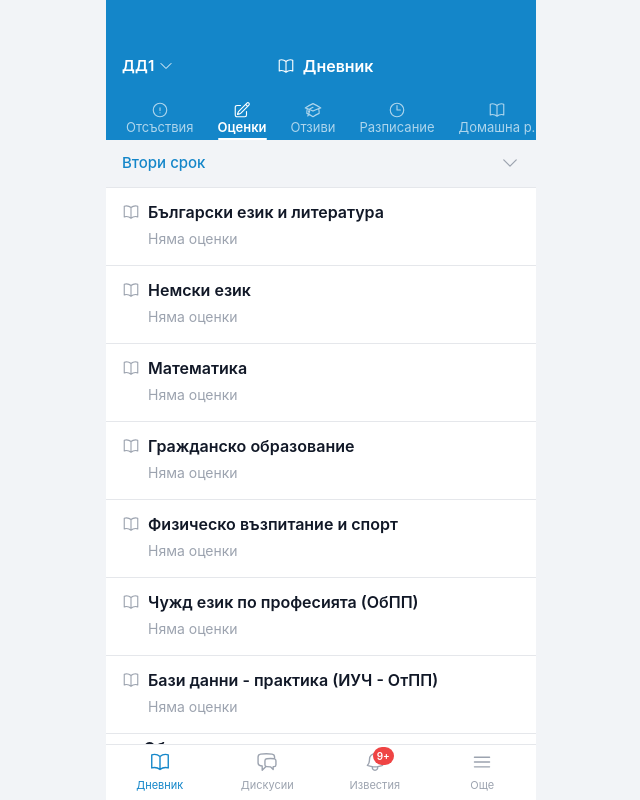
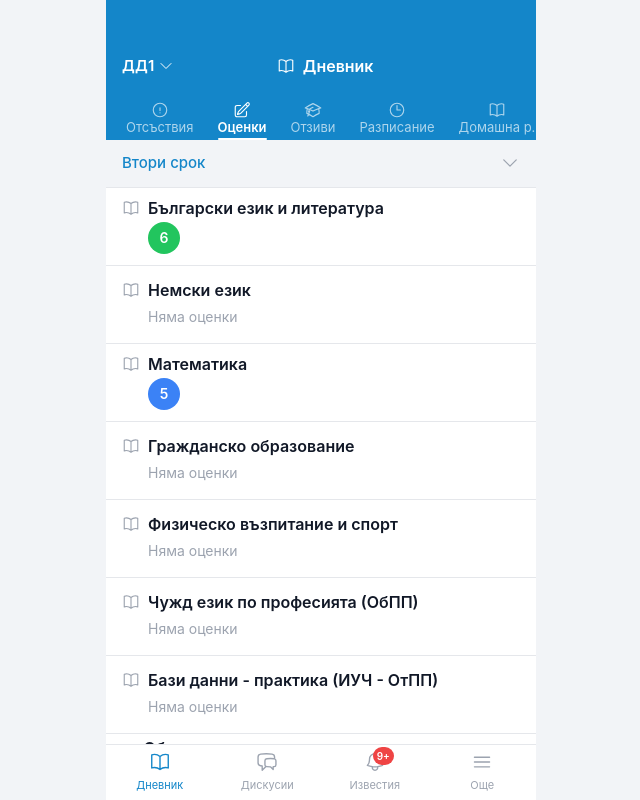
Before and after one commit to yungjaki/shkolo, a React (Vite) app: page / in a window 1280 px wide. Shown: the top 800 px of the page, without its empty margins (319-959 px from the left). Built offline with nearby package versions, Linux system fonts and the light colour scheme; the HTML template or start-up script is replaced by a standard one.

Commit message:
modified:   src/data/grades.ts

```diff
--- a/src/data/grades.ts
+++ b/src/data/grades.ts
@@ -30,6 +30,11 @@ export const gradesData: SubjectGrades[] = [
         current: [5, 4, 2, 2, 2, 3].map(g),
         termGrade: 3,
       },
+            {
+        term: "Втори срок",
+        current: [6].map(g),
+        termGrade: 0,
+      },
     ],
   },
   {
@@ -49,6 +54,11 @@ export const gradesData: SubjectGrades[] = [
         term: "Първи срок",
         current: [3, 2, 3, 3].map(g),
         termGrade: 3,
+      },
+            {
+        term: "Втори срок",
+        current: [5].map(g),
+        termGrade: 0,
       },
     ],
   },
```
